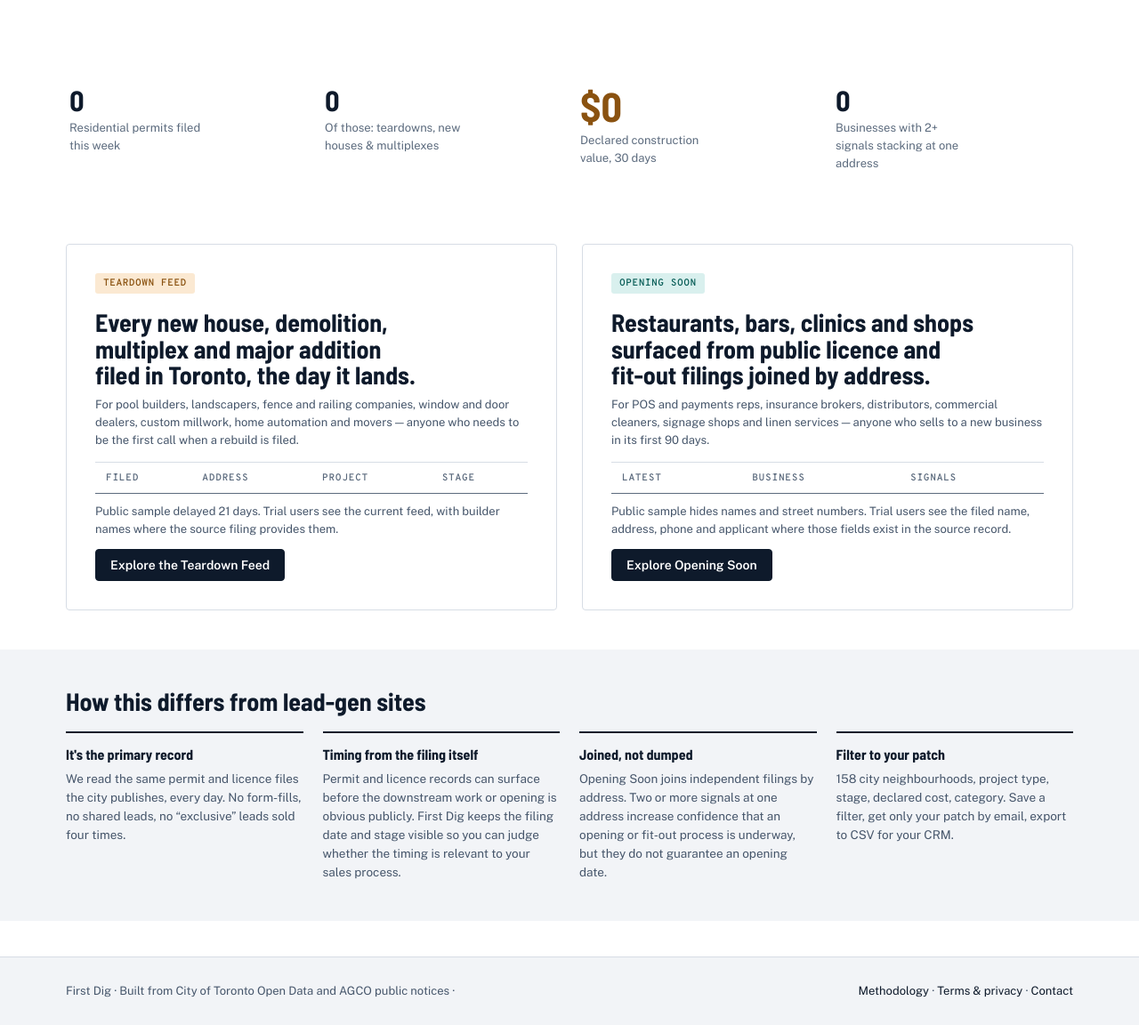
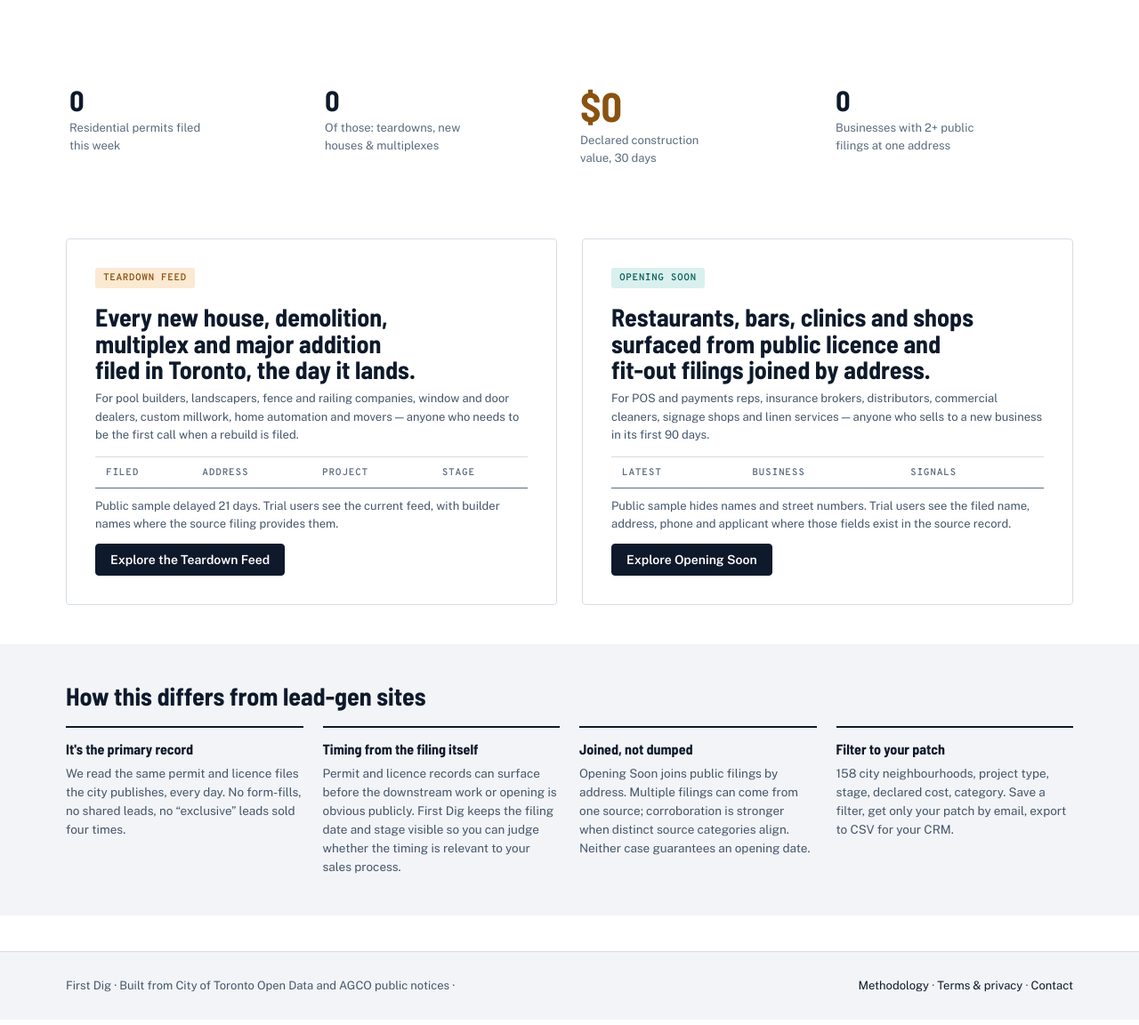
Before and after one commit to gamingyeetmaster-dev/firstdig, a FastAPI app: page / in a window 1280 px wide. Shown: the part 61-1213 px from the top of the page at 89% size. Run offline with FastAPI, Linux system fonts and the light colour scheme; data that the repository does not hold is empty; some libraries are stand-ins or nearby versions.

Commit message:
Clarify filing count versus source corroboration

```diff
--- a/app/web/templates/index.html
+++ b/app/web/templates/index.html
@@ -46,7 +46,7 @@
     <div class="stat-item"><b class="num">{{ stats.projects_7d }}</b><span>Residential permits filed this week</span></div>
     <div class="stat-item"><b class="num">{{ stats.teardowns_30d }}</b><span>Of those: teardowns, new houses &amp; multiplexes</span></div>
     <div class="stat-item big"><b class="num">{{ stats.cost_30d | money }}</b><span>Declared construction value, 30 days</span></div>
-    <div class="stat-item"><b class="num">{{ stats.openings_multi_30d }}</b><span>Businesses with 2+ signals stacking at one address</span></div>
+    <div class="stat-item"><b class="num">{{ stats.openings_multi_30d }}</b><span>Businesses with 2+ public filings at one address</span></div>
   </div>
 
 </div></section>
@@ -93,7 +93,7 @@
   <div class="differentiators">
     <div class="differentiator"><b>It's the primary record</b><p>We read the same permit and licence files the city publishes, every day. No form-fills, no shared leads, no &ldquo;exclusive&rdquo; leads sold four times.</p></div>
     <div class="differentiator"><b>Timing from the filing itself</b><p>Permit and licence records can surface before the downstream work or opening is obvious publicly. First Dig keeps the filing date and stage visible so you can judge whether the timing is relevant to your sales process.</p></div>
-    <div class="differentiator"><b>Joined, not dumped</b><p>Opening Soon joins independent filings by address. Two or more signals at one address increase confidence that an opening or fit-out process is underway, but they do not guarantee an opening date.</p></div>
+    <div class="differentiator"><b>Joined, not dumped</b><p>Opening Soon joins public filings by address. Multiple filings can come from one source; corroboration is stronger when distinct source categories align. Neither case guarantees an opening date.</p></div>
     <div class="differentiator"><b>Filter to your patch</b><p>158 city neighbourhoods, project type, stage, declared cost, category. Save a filter, get only your patch by email, export to CSV for your CRM.</p></div>
   </div>
 </div></section>
```
